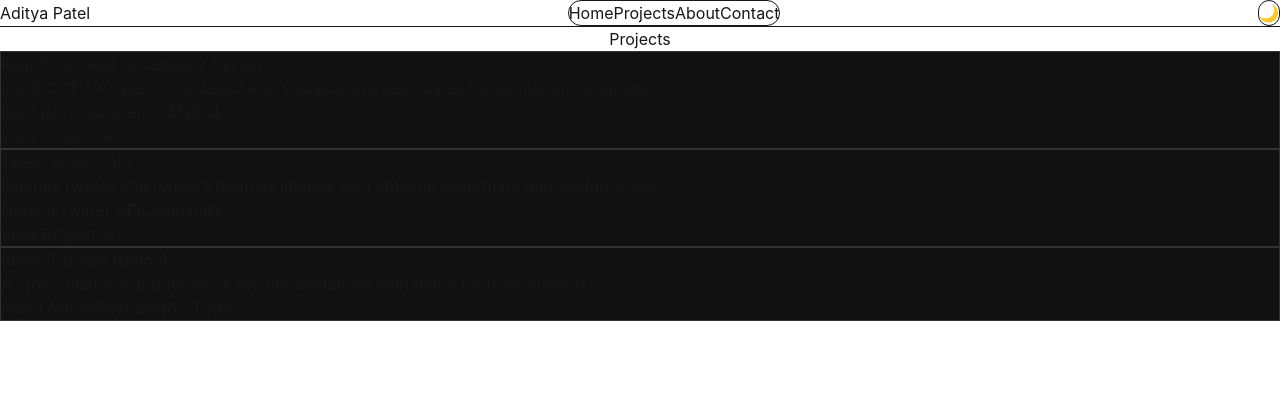
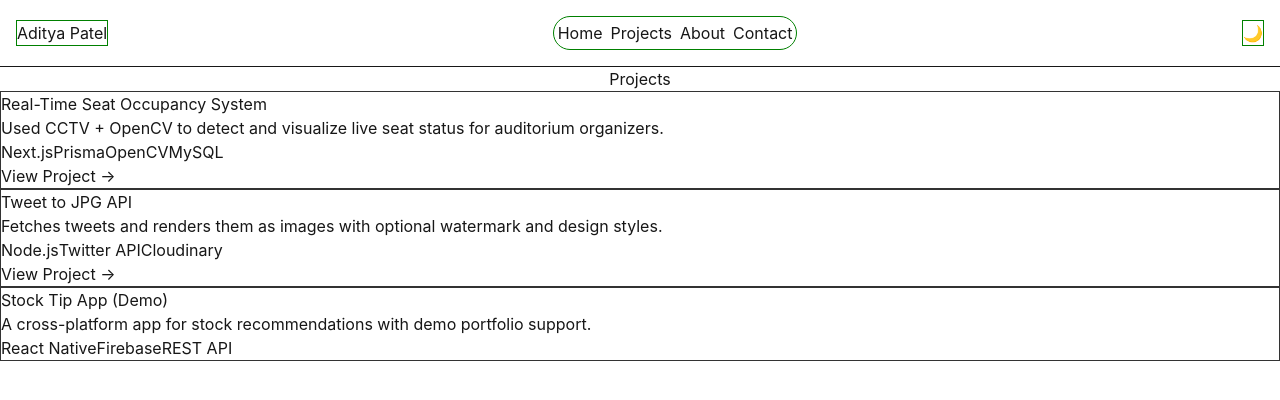
Before and after one commit to 4118adi/adityapatel.in, a Next.js app: page /projects in a window 1280 px wide. Shown: the top 400 px of the page. Built offline with nearby package versions, Linux system fonts and the light colour scheme.

Commit message:
thoda badlaav

```diff
--- a/app/globals.css
+++ b/app/globals.css
@@ -25,3 +25,22 @@ body {
   font-family: -apple-system, BlinkMacSystemFont, "San Francisco", "Segoe UI",
     Roboto, "Helvetica Neue", sans-serif;
 }
+
+.navbar{
+  background-color: var(--background);
+  padding: 1rem;
+  display: flex;
+  justify-content: space-between;
+  align-items: center;
+  height: fit-content;
+}
+.navbar-items{
+  display: flex;
+  align-items: center;
+  border: 1px solid green;
+}
+.nav-btns{
+  display: flex;
+  margin: 2px;
+  padding: 2px;
+}
--- a/app/layout.tsx
+++ b/app/layout.tsx
@@ -1,6 +1,7 @@
 import './globals.css'
 import type { Metadata } from 'next'
 import Navbar from '@/components/Navbar'
+import ThemeProvider from '@/components/ThemeProvider'
 
 export const metadata: Metadata = {
   title: 'Aditya Patel',
@@ -10,8 +11,10 @@ export default function RootLayout({ children }: { children: React.ReactNode })
   return (
     <html lang="en">
       <body>
+        <ThemeProvider>
           <Navbar />
           {children}
+        </ThemeProvider>
       </body>
     </html>
   )
--- a/components/Navbar.tsx
+++ b/components/Navbar.tsx
@@ -15,17 +15,18 @@ export default function Navbar() {
   ]
 
   return (
-    <nav className="w-full px-4 py-4 flex items-center justify-between border-b border-gray-800">
-      <div className="text-lg font-bold">Aditya Patel</div>
+    <nav className="navbar w-full px-4 py-4 flex items-center justify-between border-b border-gray-800">
+      <div className="navbar-items text-lg font-bold">Aditya Patel</div>
 
-      <div className="bg-gray-900 border border-gray-700 rounded-full px-6 py-2 flex gap-4 text-sm">
+      <div className="navbar-items bg-gray-900 border border-gray-700 rounded-full px-6 py-2 flex gap-4 text-sm">
         {navItems.map(({ href, label }) => (
           <Link
             key={href}
             href={href}
             className={clsx(
               'transition hover:text-blue-400',
-              pathname === href ? 'text-blue-500 font-medium' : 'text-gray-300'
+                pathname === href ? 'text-blue-500 font-medium' : 'text-gray-300',
+              'nav-btns'
             )}
           >
             {label}
@@ -33,7 +34,7 @@ export default function Navbar() {
         ))}
       </div>
 
-      <div>
+      <div className='navbar-items'>
         {/* Dark mode toggle will be slotted here */}
         <ThemeToggle />
       </div>
--- a/components/ProjectCard.tsx
+++ b/components/ProjectCard.tsx
@@ -7,7 +7,7 @@ type ProjectCardProps = {
 
   export default function ProjectCard({ title, description, tech, link }: ProjectCardProps) {
     return (
-      <div className="bg-[#111] border border-[#333] rounded-2xl p-6 shadow-md hover:shadow-blue-500/20 transition duration-200">
+      <div className=" border border-[#333] rounded-2xl p-6 shadow-md hover:shadow-blue-500/20 transition duration-200">
         <h3 className="text-2xl font-semibold text-white">{title}</h3>
         <p className="mt-3 text-gray-400">{description}</p>
         <div className="mt-4 flex flex-wrap gap-2">
--- /dev/null
+++ b/components/ThemeProvider.tsx
@@ -0,0 +1,42 @@
+
+'use client'
+import { createContext, useContext, useEffect, useState } from 'react'
+
+type Theme = 'light' | 'dark'
+
+const ThemeContext = createContext<{
+  theme: Theme
+  toggleTheme: () => void
+}>({
+  theme: 'dark',
+  toggleTheme: () => {},
+})
+
+export const useTheme = () => useContext(ThemeContext)
+
+export default function ThemeProvider({ children }: { children: React.ReactNode }) {
+  const [theme, setTheme] = useState<Theme>('dark')
+
+  useEffect(() => {
+    const stored = localStorage.getItem('theme') as Theme | null
+    const prefersDark = window.matchMedia('(prefers-color-scheme: dark)').matches
+    const initial = stored || (prefersDark ? 'dark' : 'light')
+    setTheme(initial)
+    document.documentElement.classList.toggle('dark', initial === 'dark')
+  }, [])
+
+  useEffect(() => {
+    document.documentElement.classList.toggle('dark', theme === 'dark')
+    localStorage.setItem('theme', theme)
+  }, [theme])
+
+  const toggleTheme = () => {
+    setTheme((prev) => (prev === 'dark' ? 'light' : 'dark'))
+  }
+
+  return (
+    <ThemeContext.Provider value={{ theme, toggleTheme }}>
+      {children}
+    </ThemeContext.Provider>
+  )
+}
--- a/components/ThemeToggle.tsx
+++ b/components/ThemeToggle.tsx
@@ -1,29 +1,13 @@
 'use client'
-import { useEffect, useState } from 'react'
+import { useTheme } from './ThemeProvider'
 
 export default function ThemeToggle() {
-  const [theme, setTheme] = useState<'light' | 'dark'>('dark')
-
-  useEffect(() => {
-    const stored = localStorage.getItem('theme') as 'light' | 'dark' | null
-    const prefersDark = window.matchMedia('(prefers-color-scheme: dark)').matches
-    const initial: 'light' | 'dark' =
-      stored === 'light' || stored === 'dark' ? stored : prefersDark ? 'dark' : 'light'
-    setTheme(initial)
-    document.documentElement.classList.toggle('dark', initial === 'dark')
-  }, [])
-
-  const toggleTheme = () => {
-    const newTheme = theme === 'dark' ? 'light' : 'dark'
-    setTheme(newTheme)
-    localStorage.setItem('theme', newTheme)
-    document.documentElement.classList.toggle('dark', newTheme === 'dark')
-  }
+  const { theme, toggleTheme } = useTheme()
 
   return (
     <button
       onClick={toggleTheme}
-      className="bg-gray-900 border border-gray-700 text-gray-300 px-3 py-1 rounded-full hover:bg-gray-800 transition text-sm"
+      className="bg-gray-900 text-gray-300 px-3 py-1 rounded-full hover:bg-gray-800 transition text-sm"
     >
       {theme === 'dark' ? '☀' : '🌙'}
     </button>
```
